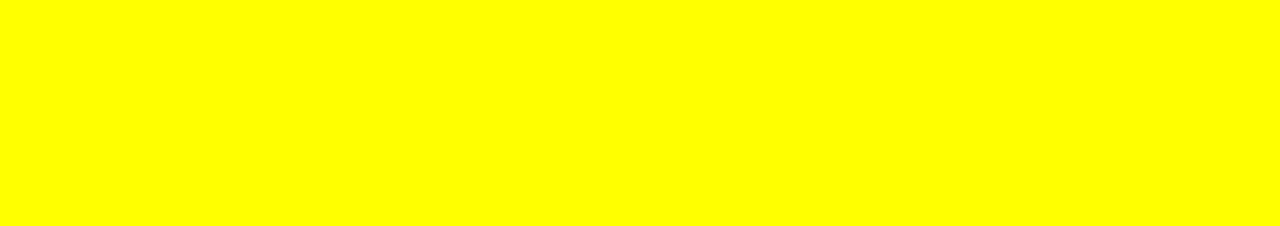
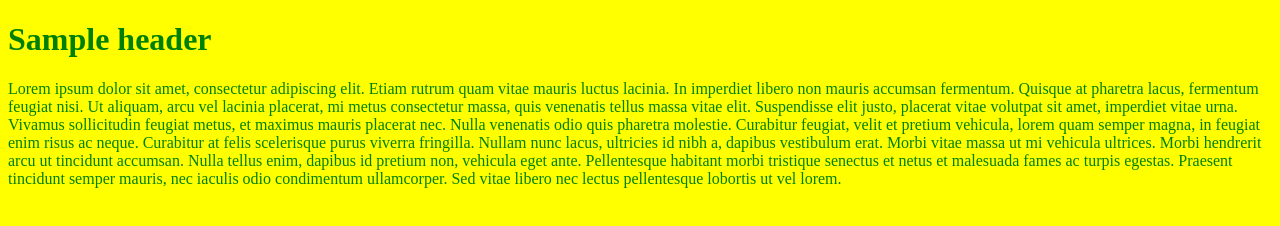
Before and after one commit to ameemarks/webpack-trial, a website built with webpack: page src/index.html in a window 1280 px wide. Built offline with nearby package versions, Linux system fonts and the light colour scheme; files whose address does not match are found by name.

Commit message:
Replace all

```diff
--- a/src/css/style-app.css
+++ b/src/css/style-app.css
@@ -1,6 +1,11 @@
-body {
+h1 {
     color: green;
 }
+
+p {
+    color: green;
+}
+
 
 /*
 html, body, div, span, #breadcrump a, #breadcrumb-inner a, #breadcrump_no_script a, applet, object, iframe, h1, h2, h3, h4, h5, h6, p, blockquote, pre, a, abbr, acronym, address, big, cite, code, del, dfn, em, img, ins, kbd, q, s, samp, small, strike, strong, sub, sup, tt, var, b, u, i, center, dl, dt, dd, ol, ul, li, fieldset, form, label, legend, table, caption, tbody, tfoot, thead, tr, th, td, article, aside, canvas, details, embed, figure, figcaption, footer, header, hgroup, menu, nav, output, ruby, section, summary, time, mark, audio, video {
--- a/src/index.html
+++ b/src/index.html
@@ -6,6 +6,9 @@
     <link rel="stylesheet" href="../dist/css/styles.css">
 </head>
 <body>
+    <h1>Sample header</h1>
+    <p>Lorem ipsum dolor sit amet, consectetur adipiscing elit. Etiam rutrum quam vitae mauris luctus lacinia. In imperdiet libero non mauris accumsan fermentum. Quisque at pharetra lacus, fermentum feugiat nisi. Ut aliquam, arcu vel lacinia placerat, mi metus consectetur massa, quis venenatis tellus massa vitae elit. Suspendisse elit justo, placerat vitae volutpat sit amet, imperdiet vitae urna. Vivamus sollicitudin feugiat metus, et maximus mauris placerat nec. Nulla venenatis odio quis pharetra molestie. Curabitur feugiat, velit et pretium vehicula, lorem quam semper magna, in feugiat enim risus ac neque. Curabitur at felis scelerisque purus viverra fringilla. Nullam nunc lacus, ultricies id nibh a, dapibus vestibulum erat. Morbi vitae massa ut mi vehicula ultrices. Morbi hendrerit arcu ut tincidunt accumsan. Nulla tellus enim, dapibus id pretium non, vehicula eget ante. Pellentesque habitant morbi tristique senectus et netus et malesuada fames ac turpis egestas. Praesent tincidunt semper mauris, nec iaculis odio condimentum ullamcorper. Sed vitae libero nec lectus pellentesque lobortis ut vel lorem.</p>
+
     <script type="text/javascript" src="../dist/js/bundle.js" charset="utf-8"></script>
 </body>
 </html>
--- a/webpack.config.js
+++ b/webpack.config.js
@@ -29,7 +29,7 @@ module.exports = {
                 query: {
                     search: 'green',
                     replace: 'blue',
-                    flags: ''
+                    flags: 'g'
                 }
             }
         ]
```
